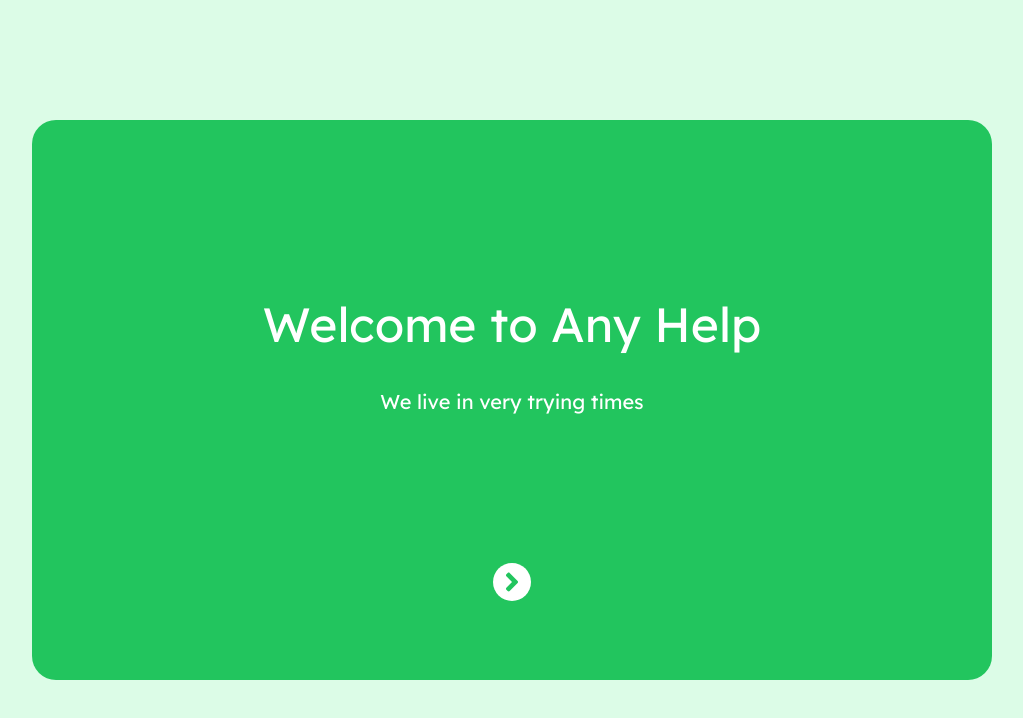
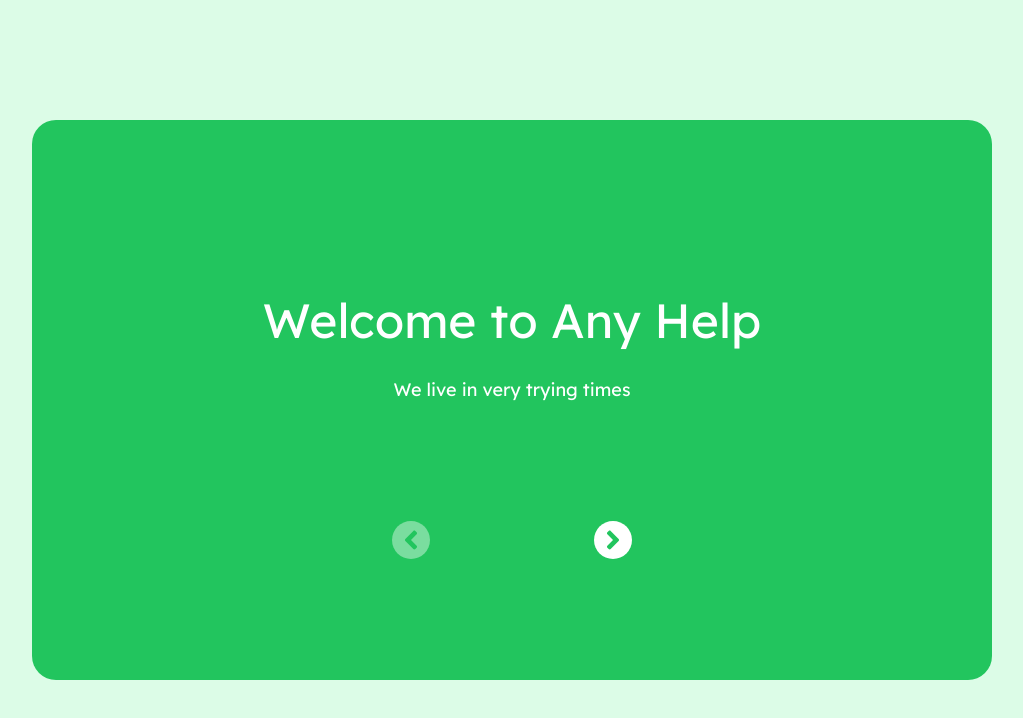
Before and after one commit to robertchapmanrlc/any-help, a React (Vite) app: page / in a window 1280 px wide. Shown: the top 718 px of the page, without its empty margins (128-1151 px from the left). Built offline with nearby package versions, Linux system fonts and the light colour scheme.

Commit message:
Fixed up the styling for the welcome page for both mobile and larger screens

```diff
--- a/src/App.tsx
+++ b/src/App.tsx
@@ -31,7 +31,7 @@ const welcomeVariants = {
     x: '0',
     opacity: 1,
     transition: {
-      delay: 0.4,
+      delay: 0.5,
       duration: 0.7
     }
   },
@@ -96,7 +96,7 @@ function App() {
           duration: 0.9,
         }}
       >
-        <div className="w-full h-[65%] flex flex-col items-center justify-center">
+        <div className="w-full h-[50%] flex flex-col items-center justify-center">
           <motion.h1
             className="md:text-4xl lg:text-5xl text-center text-white font-lexend"
             variants={headerVariants}
@@ -105,34 +105,53 @@ function App() {
           >
             Welcome to Any Help
           </motion.h1>
-          <div className="w-[65%] min-h-[75px] mt-10">
+          <div className="w-[65%] min-h-[90px] mt-8">
+            <AnimatePresence>
               <motion.p
-              className="text-white text-center text-xl font-lexend"
+                key={messagesIndex}
+                className="text-white text-center text-lg font-lexend"
                 variants={welcomeVariants}
-              initial="hidden"
+                initial={
+                  slideDirection === "right" ? "hiddenRight" : "hiddenLeft"
+                }
                 animate="visible"
+                exit="exit"
               >
                 {messages[messagesIndex]}
               </motion.p>
+            </AnimatePresence>
           </div>
         </div>
+        <div className="w-[25%] flex flex-row items-center justify-between">
           <motion.button
-          className="bg-white rounded-full p-1 hover:bg-white/70"
+            className="bg-white rounded-full p-1 hover:bg-white/80 disabled:bg-white/40"
             variants={buttonVariants}
             initial="hidden"
             animate="visible"
-          whileHover={{
-            scale: 1.2,
-          }}
+            whileHover={messagesIndex !== 0 ? "hover" : ""}
+            whileTap={{ scale: 0.9 }}
+            onClick={handlePrevious}
+            disabled={messagesIndex === 0}
+          >
+            <FaAngleLeft className="text-green-500" size={30} />
+          </motion.button>
+          <motion.button
+            className="bg-white rounded-full p-1 hover:bg-white/80 disabled:bg-white/40"
+            variants={buttonVariants}
+            initial="hidden"
+            animate="visible"
+            whileHover={messagesIndex !== messages.length - 1 ? "hover" : ""}
             whileTap={{ scale: 0.9 }}
             onClick={handleNext}
+            disabled={messagesIndex === messages.length - 1}
           >
             <FaAngleRight className="text-green-500" size={30} />
           </motion.button>
+        </div>
       </motion.div>
 
       <div className="md:hidden w-full h-full bg-green-500 flex flex-col items-center justify-center">
-        <div className="w-full h-[55%] flex flex-col items-center justify-center">
+        <div className="w-full h-[50%] flex flex-col items-center justify-center">
           <motion.h1
             className="text-3xl text-center text-white font-lexend"
             variants={headerVariants}
@@ -141,7 +160,7 @@ function App() {
           >
             Welcome to Any Help
           </motion.h1>
-          <div className="w-[75%] min-h-[100px] mt-5">
+          <div className="w-[75%] min-h-[150px] mt-8">
             <AnimatePresence>
               <motion.p
                 key={messagesIndex}
```
Lines whose indentation alone changed are shown as unchanged.
